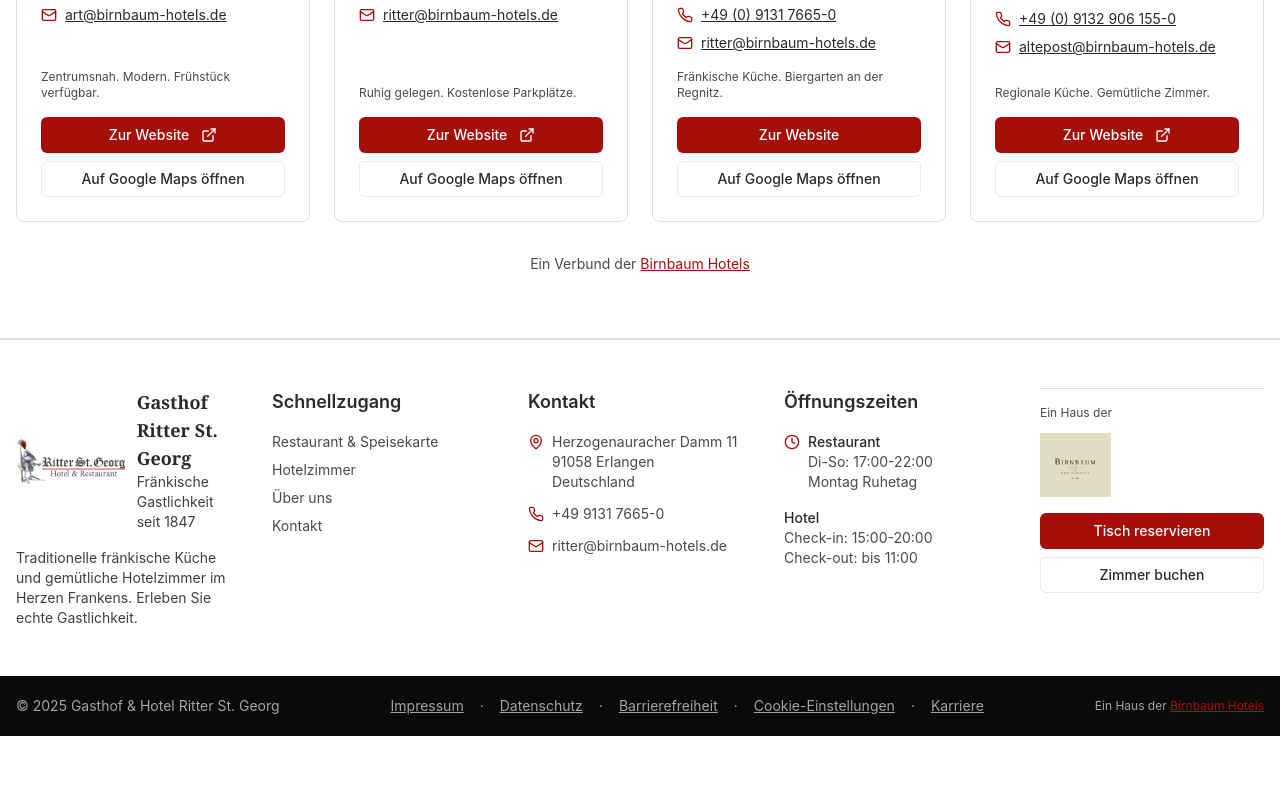
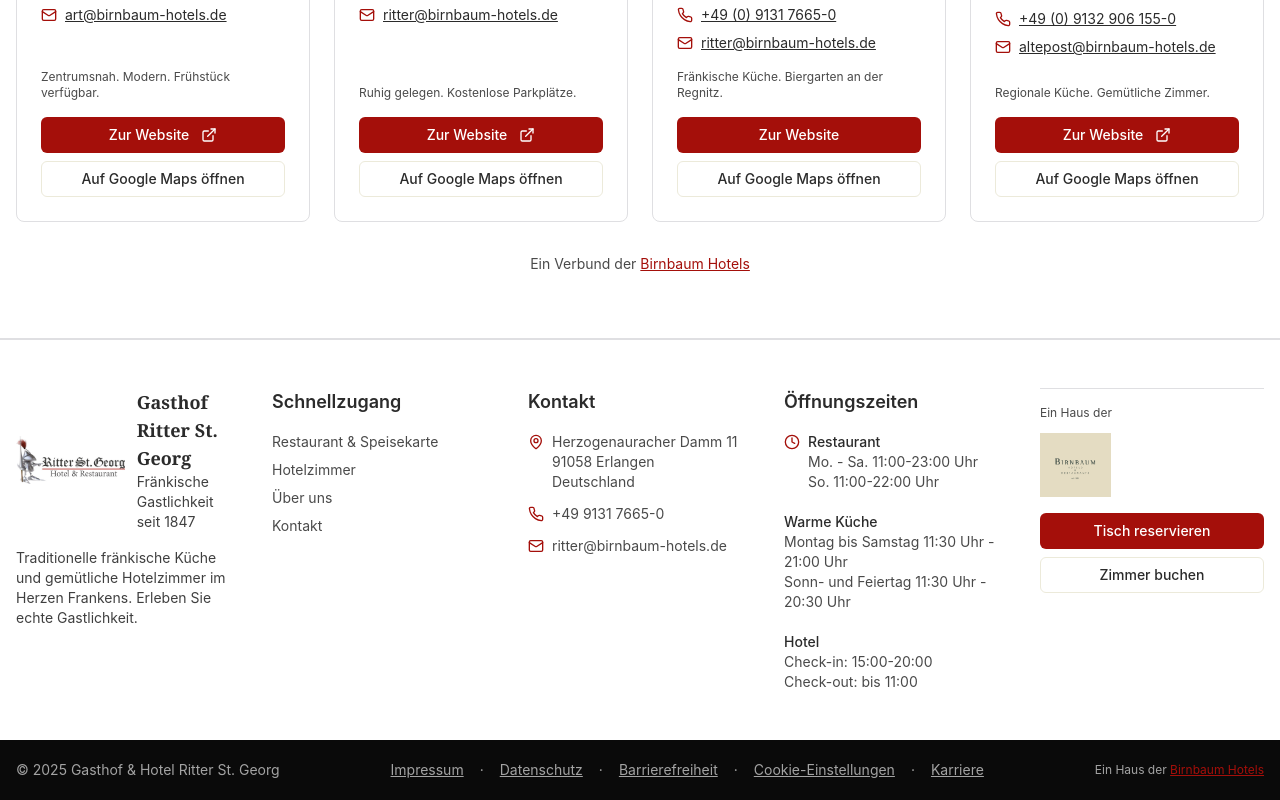
Before and after one commit to Birnbaum-Hotels/gasthof-ritter-franconian-charm, a React (Vite) app: page /contact in a window 1280 px wide. Shown: the part 2838-3638 px from the top of the page. Before the commit the page ends 3574 px from the top, so only its background shows below. Built offline with nearby package versions, Linux system fonts and the light colour scheme.

Commit message:
Update restaurant opening hours

```diff
--- a/src/components/Footer.tsx
+++ b/src/components/Footer.tsx
@@ -188,14 +188,19 @@ const Footer = () => {
             {/* Opening Hours */}
             <div className="space-y-4">
               <h3 className="font-semibold text-lg">Öffnungszeiten</h3>
-              <div className="space-y-2 text-sm text-muted-foreground">
+              <div className="space-y-3 text-sm text-muted-foreground">
                 <div className="flex items-start gap-2">
                   <Clock className="w-4 h-4 mt-0.5 text-wine-red" />
                   <div>
                     <div className="font-medium text-foreground">Restaurant</div>
-                    <div>Di-So: 17:00-22:00</div>
-                    <div>Montag Ruhetag</div>
+                    <div>Mo. - Sa. 11:00-23:00 Uhr</div>
+                    <div>So. 11:00-22:00 Uhr</div>
                   </div>
+                </div>
+                <div className="pt-2">
+                  <div className="font-medium text-foreground">Warme Küche</div>
+                  <div>Montag bis Samstag 11:30 Uhr - 21:00 Uhr</div>
+                  <div>Sonn- und Feiertag 11:30 Uhr - 20:30 Uhr</div>
                 </div>
                 <div className="pt-2">
                   <div className="font-medium text-foreground">Hotel</div>
--- a/src/pages/Contact.tsx
+++ b/src/pages/Contact.tsx
@@ -324,7 +324,11 @@ const Contact = () => {
                                 className="h-4 w-4 mt-1 accent-primary"
                                 required
                                 aria-required="true"
-                                {...field}
+                                checked={field.value}
+                                onChange={field.onChange}
+                                onBlur={field.onBlur}
+                                name={field.name}
+                                ref={field.ref}
                               />
                             </FormControl>
                             <div className="space-y-1 leading-none">
```
